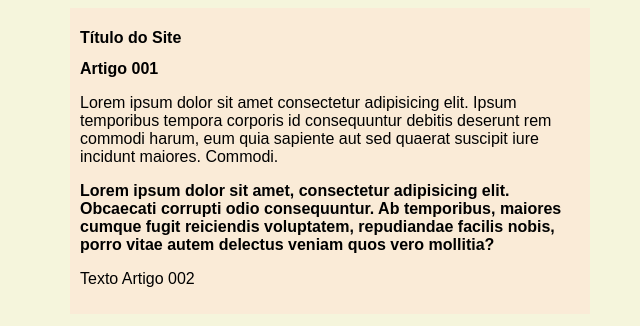
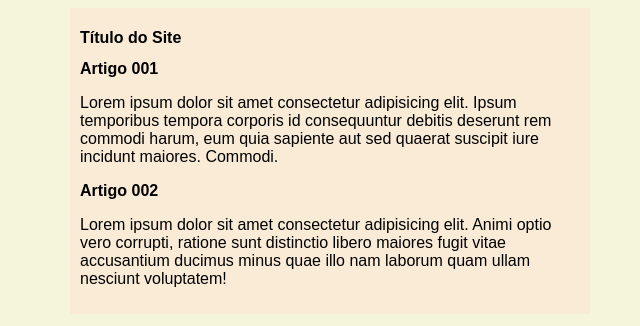
Before and after one commit to oCereza/projeto-site, a plain HTML site: page index.html in a window 1280 px wide. Shown: the whole page, without its empty margins (310-950 px from the left). Drawn offline with Linux system fonts and the light colour scheme.

Commit message:
Update index.html

```diff
--- a/index.html
+++ b/index.html
@@ -17,8 +17,8 @@
             <p>Lorem ipsum dolor sit amet consectetur adipisicing elit. Ipsum temporibus tempora corporis id consequuntur debitis deserunt rem commodi harum, eum quia sapiente aut sed quaerat suscipit iure incidunt maiores. Commodi.</p>
         </article>
         <article>
-            <h2>Lorem ipsum dolor sit amet, consectetur adipisicing elit. Obcaecati corrupti odio consequuntur. Ab temporibus, maiores cumque fugit reiciendis voluptatem, repudiandae facilis nobis, porro vitae autem delectus veniam quos vero mollitia?</h2>
-            <p>Texto Artigo 002</p>
+            <h2>Artigo 002</h2>
+            <p>Lorem ipsum dolor sit amet consectetur adipisicing elit. Animi optio vero corrupti, ratione sunt distinctio libero maiores fugit vitae accusantium ducimus minus quae illo nam laborum quam ullam nesciunt voluptatem!</p>
         </article>
     </main>
 
```
